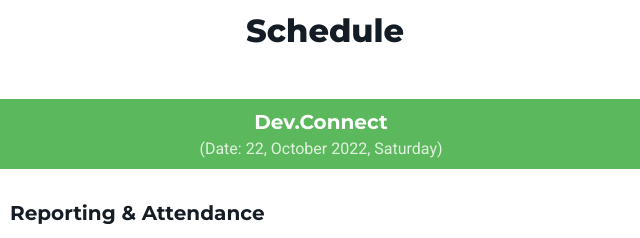
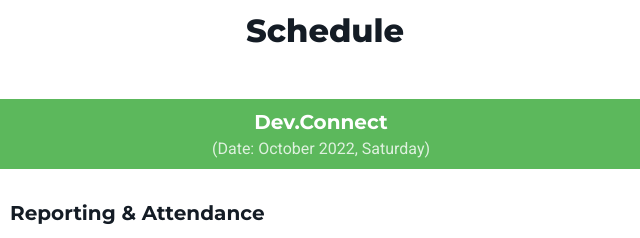
Before and after one commit to MeghalayaDev/MeghalayaDev.github.io, a plain HTML site: page index.html in a window 1280 px wide. Shown: the part 3240-3478 px from the top of the page, 315-955 px from the left. Drawn offline with Linux system fonts and the light colour scheme.

Commit message:
DATE TBA

```diff
--- a/index.html
+++ b/index.html
@@ -217,7 +217,7 @@
 				<li class="nav-item mr-2">
 					<a class="nav-link active" id="tab-1" data-toggle="tab" href="#tab-1-content" role="tab" aria-controls="tab-1-content" aria-selected="true">
 						<span class="heading">Dev.Connect</span>
-						<span class="meta">(Date: 22, October 2022, Saturday)</span>
+						<span class="meta">(Date: October 2022, Saturday)</span>
 					</a>
 				</li>
 
```
